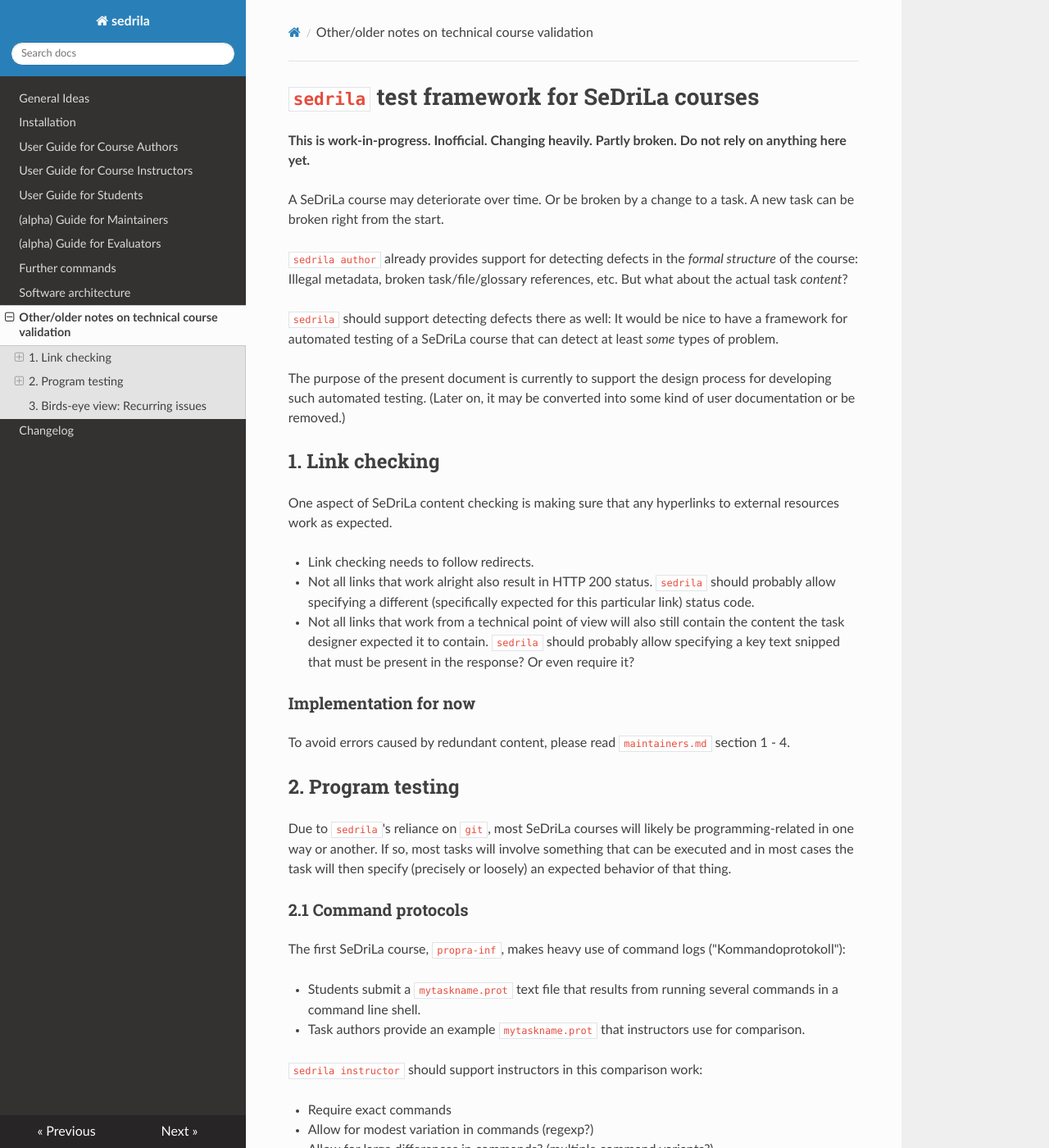
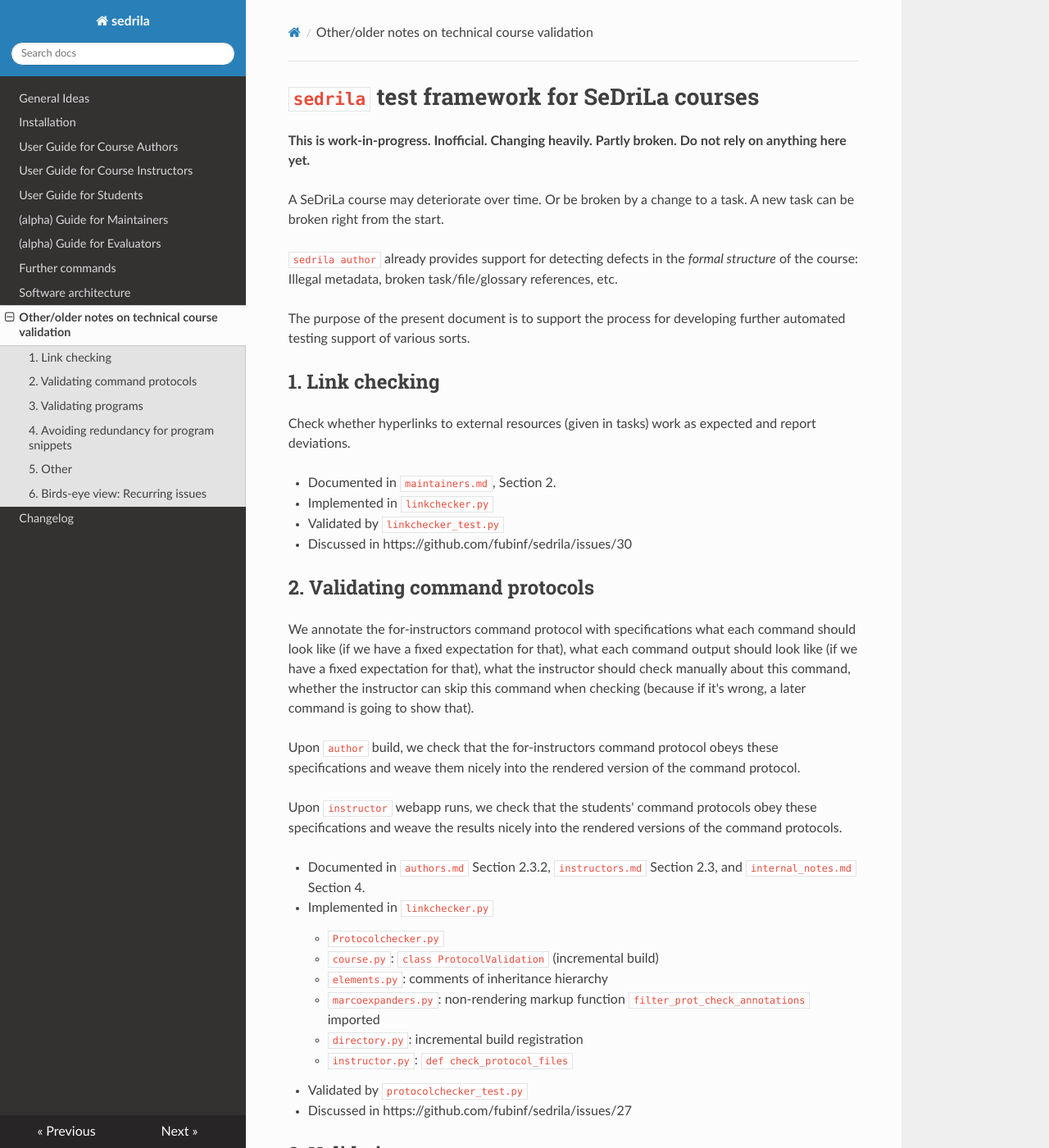
Before and after one commit to fubinf/sedrila, an MkDocs documentation site: the page built from docs/course_testing.md, in a window 1280 px wide and 1400 px high. Shown: the whole window at 82% size. Built offline with MkDocs 1.6.1, drawn with Linux system fonts in a browser that asks for light colours; nearby versions of some CDN libraries; some of the changed text lies outside the part shown.

Commit message:
course_testing.md: #27, #28, #29, #30; each section now mostly only cross-references where to find information

```diff
--- a/docs/course_testing.md
+++ b/docs/course_testing.md
@@ -7,68 +7,51 @@ A new task can be broken right from the start.
 
 `sedrila author` already provides support for detecting defects in the _formal structure_
 of the course: Illegal metadata, broken task/file/glossary references, etc.
-But what about the actual task _content_?
 
-`sedrila` should support detecting defects there as well:
-It would be nice to have a framework for automated testing
-of a SeDriLa course that can detect at least _some_ types of problem.
-
-The purpose of the present document is currently to support the design process for developing
-such automated testing.
-(Later on, it may be converted into some kind of user documentation or be removed.)
+The purpose of the present document is to support the process for developing
+further automated testing support of various sorts.
 
 
 ## 1. Link checking
 
-One aspect of SeDriLa content checking is making sure that any hyperlinks to external resources
-work as expected.
+Check whether hyperlinks to external resources (given in tasks) work as expected and report deviations.
 
-- Link checking needs to follow redirects.
-- Not all links that work alright also result in HTTP 200 status.
-  `sedrila` should probably allow specifying a different (specifically expected for this particular link)
-  status code.
-- Not all links that work from a technical point of view will also still contain the
-  content the task designer expected it to contain.
-  `sedrila` should probably allow specifying a key text snipped that must be present in the response?
-  Or even require it?
-
-### Implementation for now
-
-To avoid errors caused by redundant content, please read `maintainers.md` section 1 - 4.
-
-## 2. Program testing
-
-Due to `sedrila`'s reliance on `git`, most SeDriLa courses will likely be programming-related
-in one way or another. If so, most tasks will involve something that can be executed
-and in most cases the task will then specify (precisely or loosely) an expected behavior of that thing.
+- Documented in `maintainers.md`, Section 2.
+- Implemented in `linkchecker.py`
+- Validated by `linkchecker_test.py`
+- Discussed in https://github.com/fubinf/sedrila/issues/30
 
 
-### 2.1 Command protocols
+## 2. Validating command protocols
 
-The first SeDriLa course, `propra-inf`, makes heavy use of command logs ("Kommandoprotokoll"):
+We annotate the for-instructors command protocol with specifications
+what each command should look like (if we have a fixed expectation for that),
+what each command output should look like (if we have a fixed expectation for that),
+what the instructor should check manually about this command,
+whether the instructor can skip this command when checking (because if it's wrong,
+a later command is going to show that).
 
-- Students submit a `mytaskname.prot` text file that results from running several commands in a command line shell.
-- Task authors provide an example `mytaskname.prot` that instructors use for comparison.
+Upon `author` build, we check that the for-instructors command protocol obeys these specifications
+and weave them nicely into the rendered version of the command protocol.
 
-`sedrila instructor` should support instructors in this comparison work:
+Upon `instructor` webapp runs, we check that the students' command protocols obey these specifications
+and weave the results nicely into the rendered versions of the command protocols.
 
-- Require exact commands
-- Allow for modest variation in commands (regexp?)
-- Allow for large differences in commands? (multiple command variants?)
-- Skip checking for unpredictable commands, but alert instructors if/what they need to check manually.
-- Allow for modest variation in outputs (regexp?)
-- Allow for large differences in outputs??
-- Skip checking for unpredictable outputs, but alert instructors if/what they need to check manually.
+- Documented in `authors.md` Section 2.3.2,
+  `instructors.md` Section 2.3, and
+  `internal_notes.md` Section 4.
+- Implemented in `linkchecker.py`
+    - `Protocolchecker.py`
+    - `course.py`: `class ProtocolValidation` (incremental build)
+    - `elements.py`: comments of inheritance hierarchy
+    - `marcoexpanders.py`: non-rendering markup function `filter_prot_check_annotations` imported
+    - `directory.py`: incremental build registration
+    - `instructor.py`: `def check_protocol_files`
+- Validated by `protocolchecker_test.py`
+- Discussed in https://github.com/fubinf/sedrila/issues/27
 
-`sedrila` needs to provide syntactical mechanisms for specifying the checks
-(with validation performed by `sedrila author`)
-and execution logic for performing them and reporting when running `sedrila instructor`.
 
-#### Implementation for now
-
-To avoid errors caused by redundant content, please read `authors.md` section 2.1.2 and `instructors.md` section 2.3.
-
-### 2.2 Programs
+## 3. Validating programs
 
 In many cases, the command log will show executions of some program that has fully or
 partly been built by the student during that task.
@@ -83,35 +66,34 @@ Ensuring consistency of the SeDriLa means
 - Making sure the program still produces the (or an) expected command log.
   This is also difficult, for similar reasons than above.
 
-#### Implementation for now
+- Documented in `maintainers.md`, Section ???.
+- Implemented in `???.py`
+- Validated by `???_test.py`
+- Discussed in https://github.com/fubinf/sedrila/issues/29
 
-To avoid errors caused by redundant content, please read `maintainers.md` section 1-3 and 5.
 
-### 2.3 Program snippets
+## 4. Avoiding redundancy for program snippets
 
-Tasks will often show snippets from programs for various purposes:
+Tasks will often show snippets from programs for various purposes.
+Insofar as the same snippet is contained in the exemplary solution that is made available to the instructors,
+it would be nice to avoid duplicating the snippet because that is error-prone (at least when
+later changes to the program occur).
 
-- For students to include them into their programs, so they need not write it all themselves.
-- For students to view them for learning something.
-  Such a snippet may not appear in the solution at all.
-- For students to learn how _not_ to do something (anti-patterns).
-- For students to use them as a starting point for what they have to write (incomplete snippet).
-- And probably some other kinds.
+So we provide a `[SNIPPET::...]` macro (akin to the `[INCLUDE::...]` macro) for
+extracting from another file snippets to be shown on a task webpage.
 
-Testing snippets is probably too variable and too hard to be included in `sedrila`
-but it would be nice to at least ensure a snippet that is to be included in the student's
-solution is identical to the respective part of the exemplary solution.
+- Documented in `authors.md` Section 2.3.1
+- Implemented in
+    - `snippetchecker.py`
+    - `course.py`: `class SnippetValidation` (incremental build)
+    - `elements.py`: comments of inheritance hierarchy
+    - `directory.py`: incremental build registration
+    - `macroexpanders.py`: SNIPPET macro registration
+- Validated by `snippetchecker_test.py`
+- Discussed in https://github.com/fubinf/sedrila/issues/28
 
-One approach could be to avoid all redudancy right from the start:
-mark the snippet in the exemplary solution and extract it directly from there
-when rendering the task in `sedrila author`.
-Then testing the snippet would be reduced to testing the program in which it appears.
 
-#### Implementation for now
-
-To avoid errors caused by redundant content, please read `authors.md` section 2.3.1.
-
-### 2.4 Other
+## 5. Other
 
 The above ideas are not readily applicable to all kinds of tasks, for instance
 
@@ -125,7 +107,7 @@ But more likely we should apply YAGNI here ("you ain't gonna need it")
 and not solve problems of which we have not seen any instance.
 
 
-## 3. Birds-eye view: Recurring issues
+## 6. Birds-eye view: Recurring issues
 
 So our goal is to find good solutions for the following problems
 (in various contexts and forms):
```
